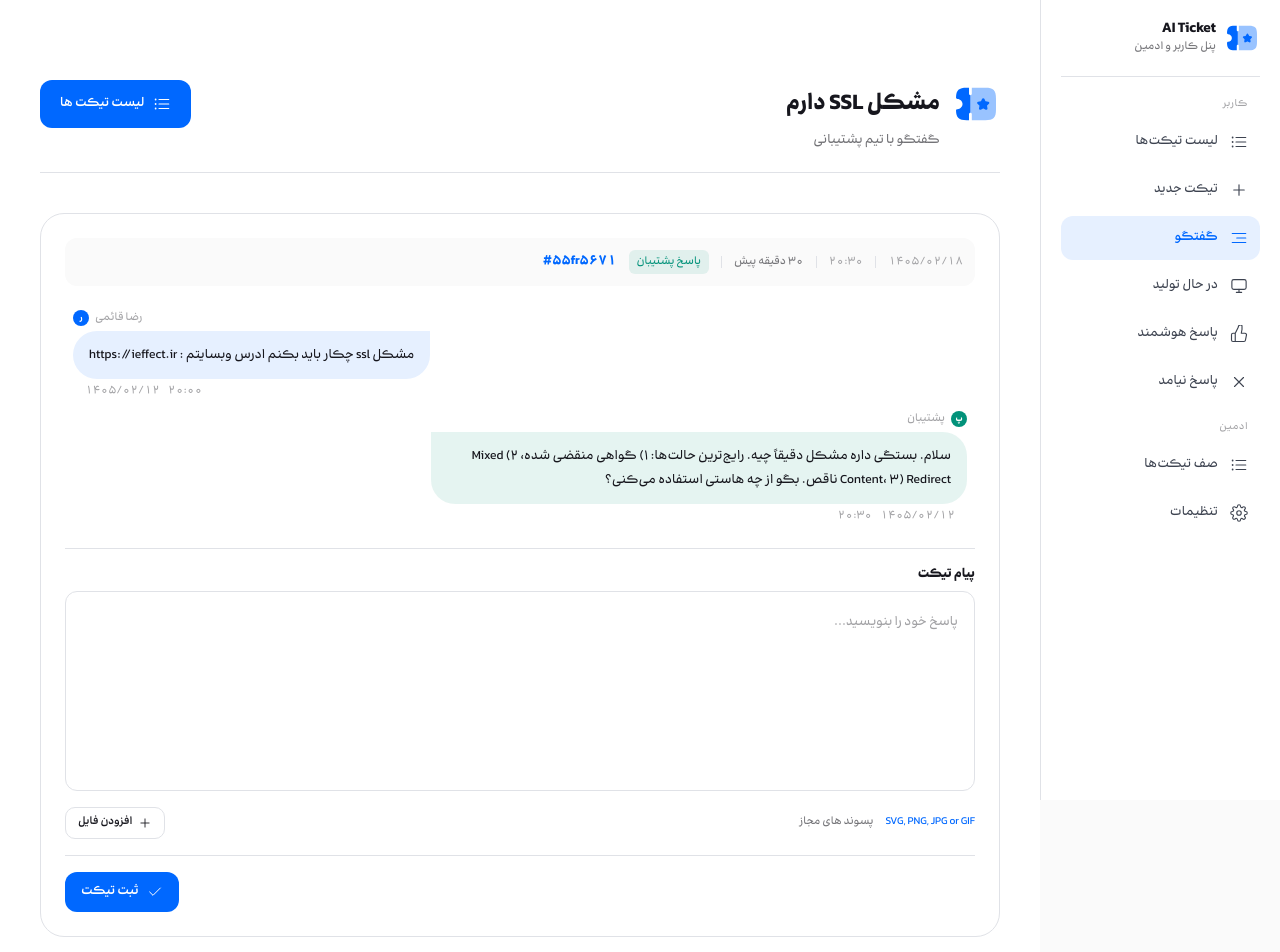
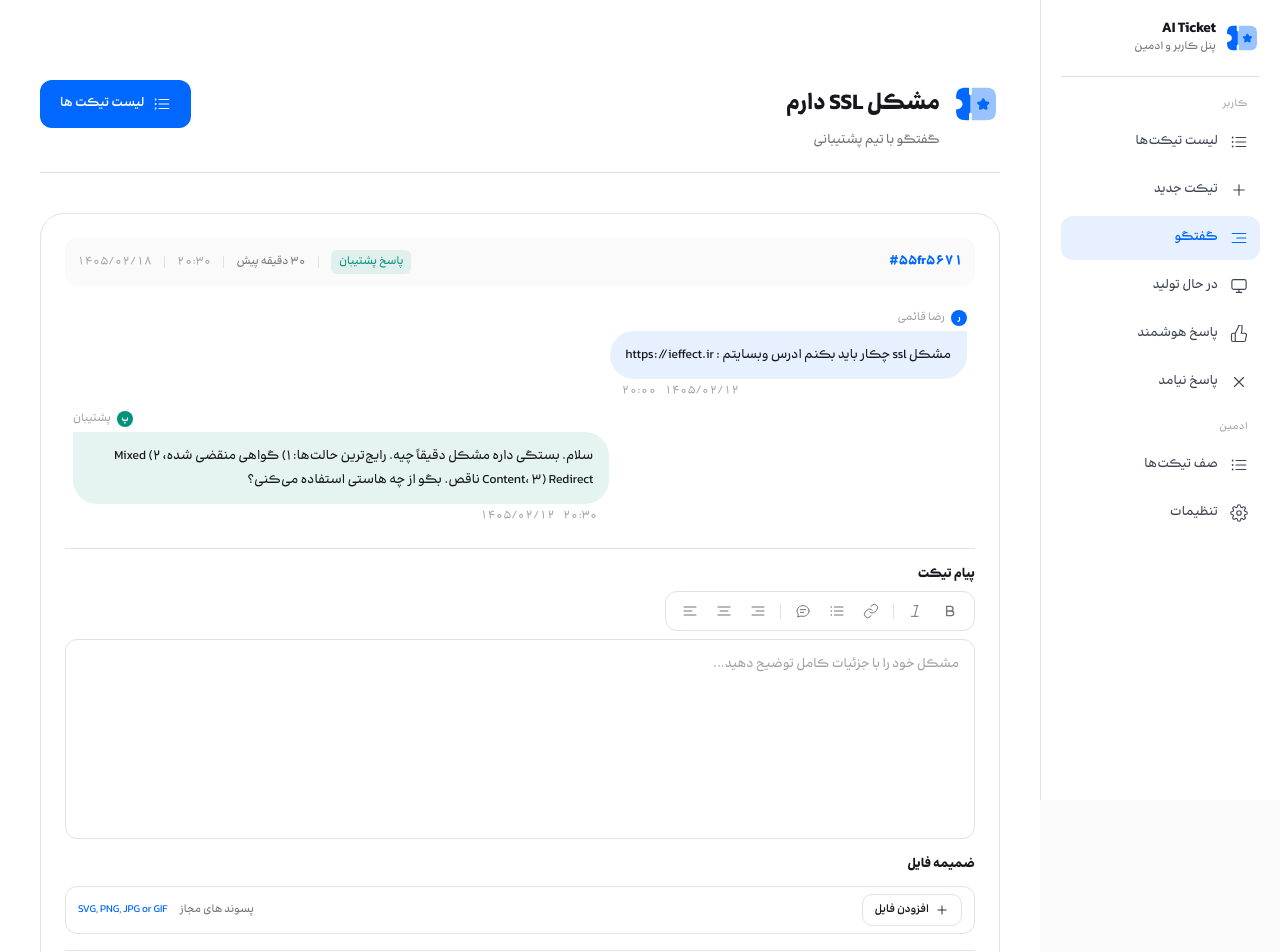
Before and after one commit to mehmet-gandomi/ticket, a React (Vite) app: page /tickets/55fr5671 in a window 1280 px wide. Shown: the top 952 px of the page. Built offline with nearby package versions, Linux system fonts and the light colour scheme.

Commit message:
some css changes for ticket chat page and add components to it

```diff
--- a/src/components/Chat.tsx
+++ b/src/components/Chat.tsx
@@ -3,14 +3,14 @@ import type { ChatMessage } from '../data/mock';
 export function ChatBubble({ msg }: { msg: ChatMessage }) {
   const isUser = msg.author === 'user';
   return (
-    <div className={`flex flex-col gap-1 max-w-[60%] ${isUser ? 'self-end items-end' : 'self-start items-start'}`}>
+    <div className={`flex flex-col gap-1 max-w-[60%] ${isUser ? 'self-start items-start' : 'self-end items-end'}`}>
       <div className="flex items-center gap-1.5 text-[11px] text-ink-400">
         {isUser ? (
           <>
-            <span>{msg.authorName}</span>
             <span className="size-4 rounded-full bg-brand text-white grid place-items-center text-[8px] font-bold">
               {msg.authorName.charAt(0)}
             </span>
+            <span>{msg.authorName}</span>
           </>
         ) : (
           <>
@@ -30,9 +30,9 @@ export function ChatBubble({ msg }: { msg: ChatMessage }) {
       >
         {msg.body}
       </div>
-      <div className={`flex items-center gap-2 text-[11px] text-ink-400 px-3 ${isUser ? '' : 'self-start flex-row-reverse'}`}>
+      <div className={`flex items-center gap-2 text-[11px] text-ink-400 px-3 ${isUser ? 'self-end' : 'self-start flex-row-reverse'}`}>
+        <span className="tabular">{msg.date}</span>
         <span className="tabular">{msg.time}</span>
-        <span className="tabular">{msg.date}</span>
       </div>
     </div>
   );
@@ -53,17 +53,17 @@ export function ChatHeaderBar({
 }) {
   return (
     <div className="flex items-center justify-between rounded-xl bg-surface-50 px-3 h-12">
+      <span className="text-[13px] font-bold text-brand tabular">#{id}</span>
       <div className="flex items-center gap-3 text-[11px] text-ink-400 tabular">
-        <span>{date}</span>
+        <span className="inline-flex items-center px-2 h-6 rounded-md bg-success-tint text-success text-[11px]">
+          {status}
+        </span>
+        <span className="w-px h-3 bg-line" />
+        <span className="text-ink-500">{ago}</span>
         <span className="w-px h-3 bg-line" />
         <span>{time}</span>
         <span className="w-px h-3 bg-line" />
-        <span className="text-ink-500">{ago}</span>
-        <span className="w-px h-3 bg-line" />
-        <span className="inline-flex items-center px-2 h-6 rounded-md bg-success-tint text-success text-[11px]">
-          {status}
-        </span>
-      <span className="text-[13px] font-bold text-brand tabular">#{id}</span>
+        <span>{date}</span>
       </div>
     </div>
   );
--- a/src/pages/TicketChatPage.tsx
+++ b/src/pages/TicketChatPage.tsx
@@ -7,6 +7,8 @@ import { Field, TextArea } from '../components/FormControls';
 import { Check, Plus } from '../icons';
 import { sampleConversation, tickets } from '../data/mock';
 import { useState } from 'react';
+import { RichEditor } from '../components/RichEditor';
+import { AttachmentsUploader } from '../components/AttachmentsUploader';
 
 export function TicketChatPage() {
   const { id } = useParams();
@@ -51,28 +53,17 @@ export function TicketChatPage() {
 
         <div className="h-px bg-line" />
 
-        <Field label="پیام تیکت">
-          <TextArea
-            placeholder="پاسخ خود را بنویسید..."
-            value={draft}
-            onChange={(e) => setDraft(e.target.value)}
-          />
-        </Field>
+        <div className="flex flex-col gap-1.5">
+          <span className="text-[13px] font-bold text-ink-900 text-right">پیام تیکت</span>
+          <RichEditor placeholder="مشکل خود را با جزئیات کامل توضیح دهید..." />
+        </div>
 
-        <div className="flex items-center justify-between gap-3">
-          <div className="flex items-center gap-3 text-[11px]">
-            <span className="text-brand">SVG, PNG, JPG or GIF</span>
-            <span className="text-ink-500">پسوند های مجاز</span>
-          </div>
-          <Button variant="gray" size="sm" leadingIcon={<Plus size={14} />}>
-            افزودن فایل
-          </Button>
-        </div>
+        <AttachmentsUploader />
 
         <div className="h-px bg-line" />
 
-        <div className="flex justify-end">
-          <Button variant="primary" size="md" leadingIcon={<Check size={16} />} onClick={send}>
+        <div className="flex">
+          <Button variant="primary" size="md" onClick={send}>
             ثبت تیکت
           </Button>
         </div>
```
